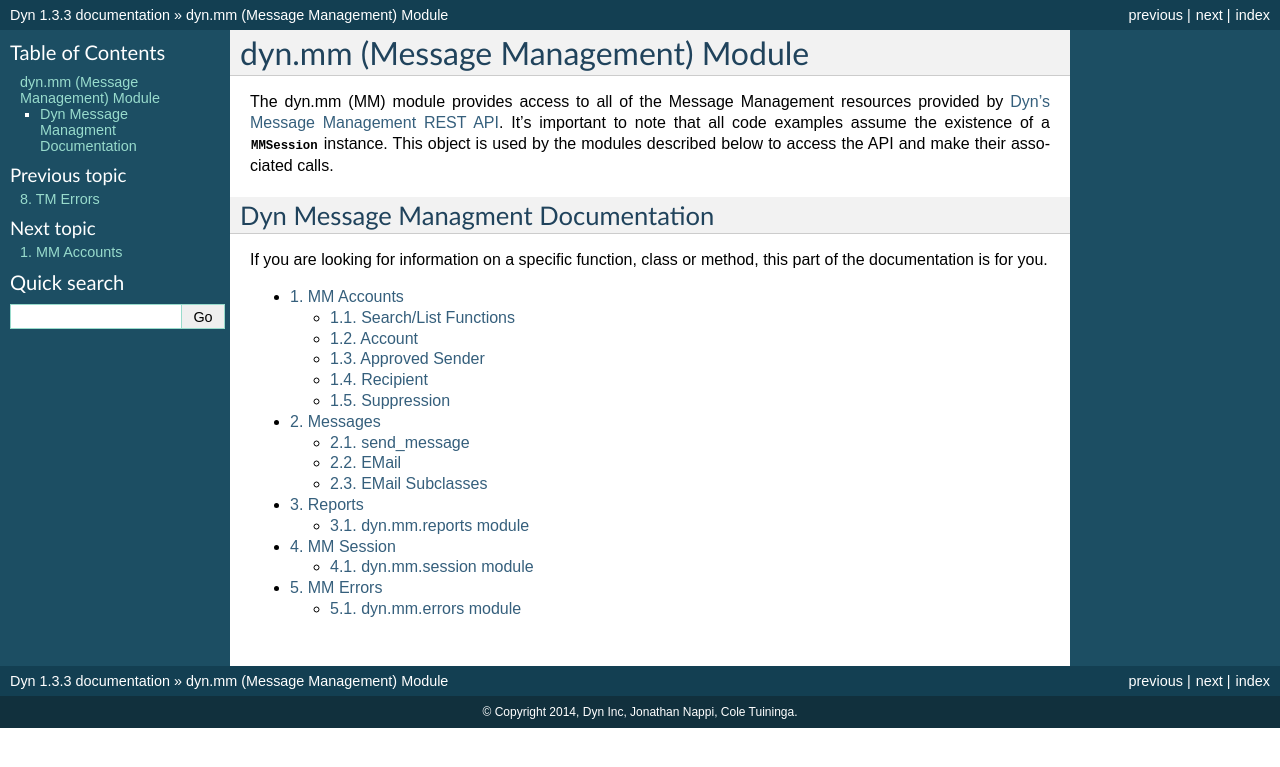
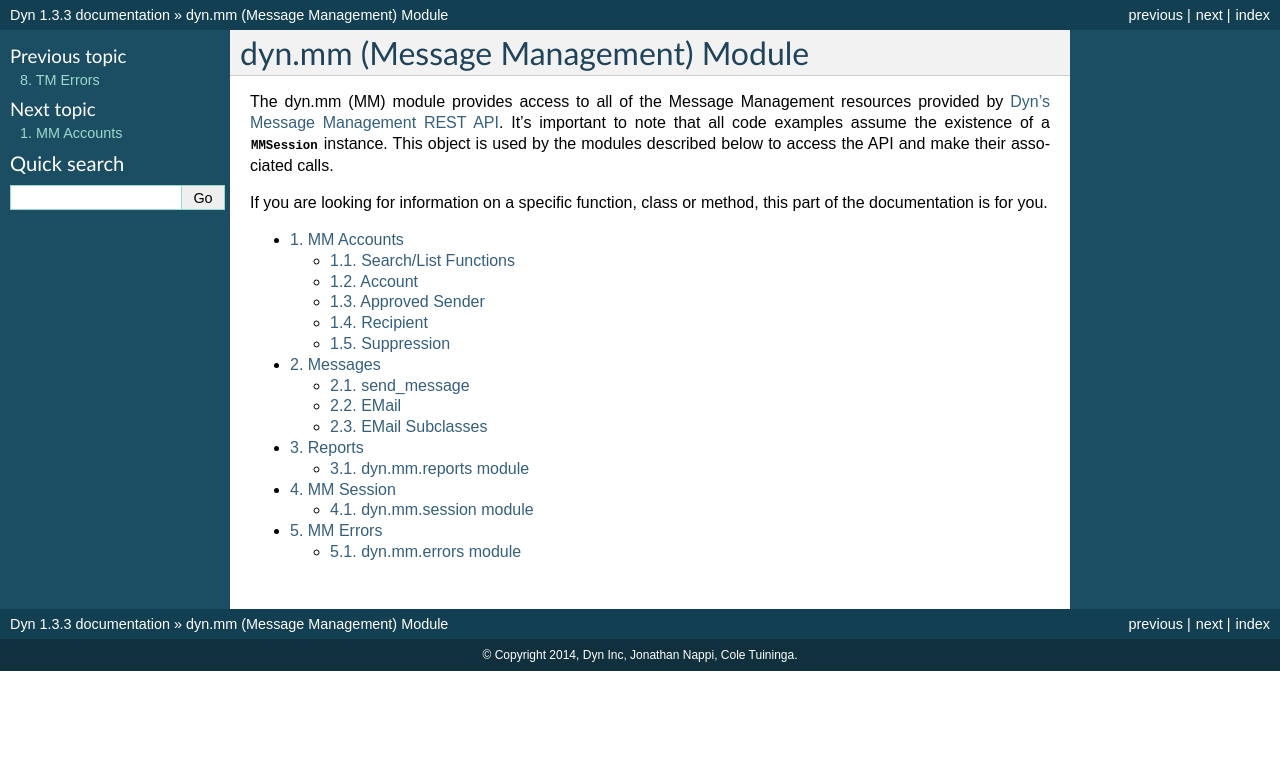
Before and after one commit to dyninc/dyn-python, a Sphinx documentation site: the page built from docs/mm.rst, in a window 1280 px wide. Shown: the top 767 px of the page. Built offline with Sphinx 7.4.7, drawn with Linux system fonts in a browser that asks for light colours.

Commit message:
Cleaned up sphinx docs presentation

```diff
--- a/docs/mm.rst
+++ b/docs/mm.rst
@@ -11,9 +11,6 @@
 
 .. _mm-api-documentation:
 
-Dyn Message Managment Documentation
------------------------------------
-
 If you are looking for information on a specific function, class or method,
 this part of the documentation is for you.
 
--- a/docs/tm.rst
+++ b/docs/tm.rst
@@ -10,9 +10,6 @@
 modules described below to access the API and make their associated calls.
 
 .. _tm-api-documentation:
-
-Dyn Traffic Managment Documentation
------------------------------------
 
 If you are looking for information on a specific function, class or method,
 this part of the documentation is for you.
```
